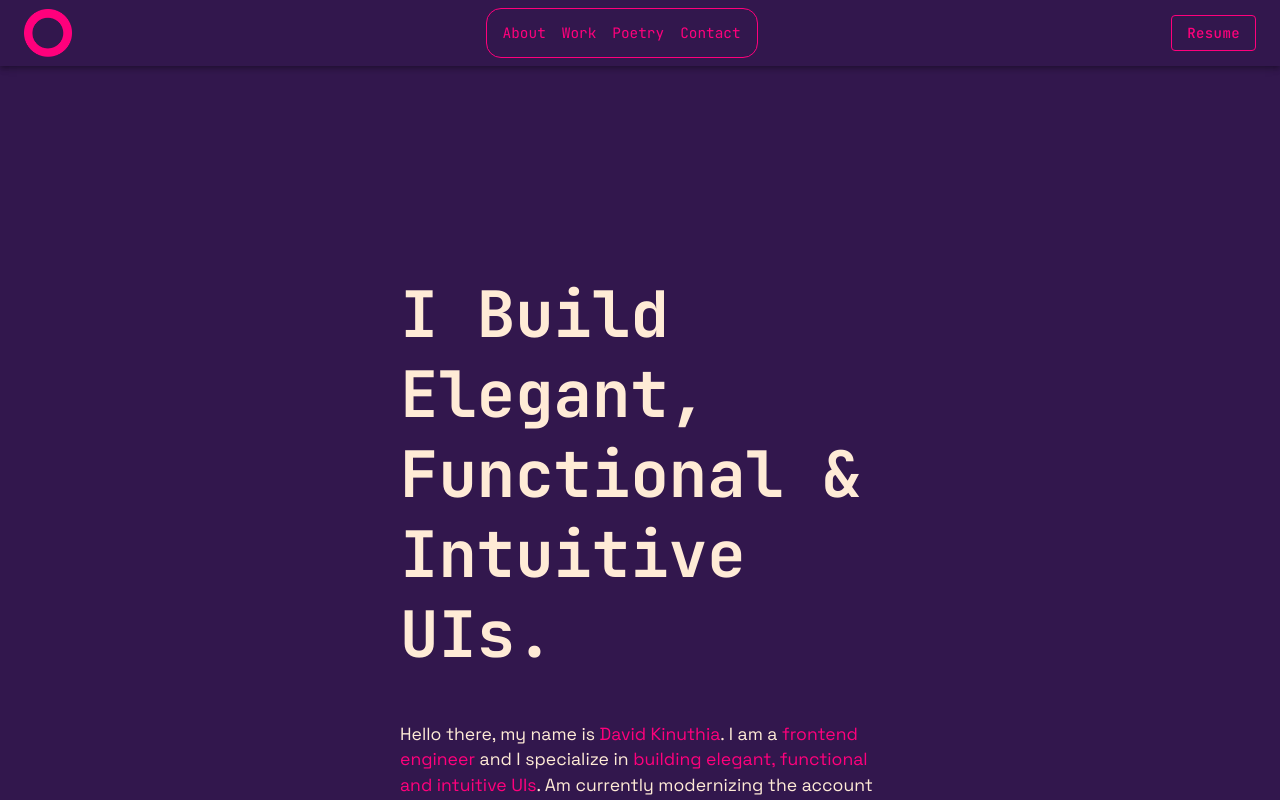
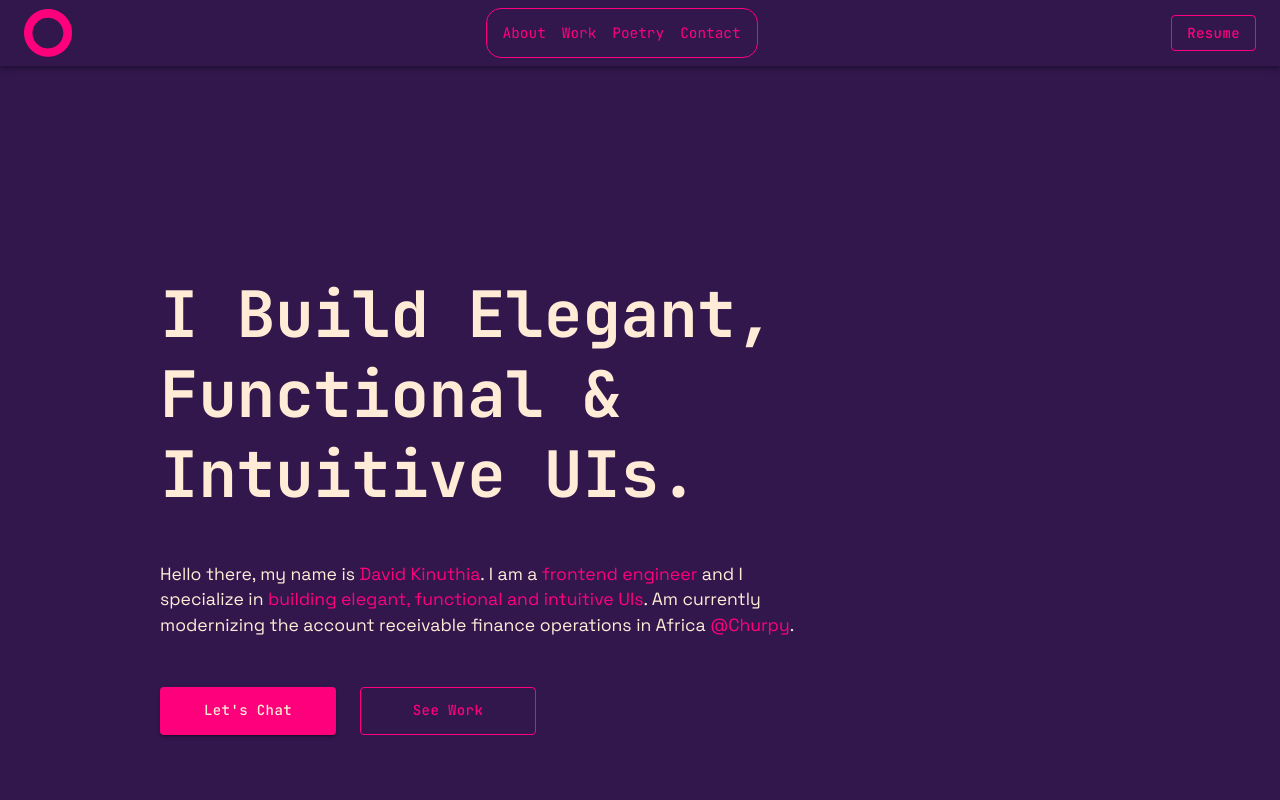
Before and after one commit to kd-kinuthiadavid/kdio-dev, a Next.js app: page / in a window 1280 px wide. Shown: the top 800 px of the page. Built offline with nearby package versions, Linux system fonts and the light colour scheme.

Commit message:
fix(styles): make improvements to the responsiveness of the text
... in the HeroSection

- This also creates an additional isXlDesktop break point

```diff
--- a/components/HeroSection/index.tsx
+++ b/components/HeroSection/index.tsx
@@ -87,11 +87,11 @@ const Wrapper = styled.div`
     overflow-wrap: break-word; // or 'word-wrap: break-word';
     margin: 0;
 
-    @media (max-width: ${({ theme }) => theme.breakPoints.isDesktop}) {
-      max-width: 65vw;
+    @media (min-width: ${({ theme }) => theme.breakPoints.isDesktop}) {
+      max-width: 60vw;
     }
 
-    @media (min-width: ${({ theme }) => theme.breakPoints.isDesktop}) {
+    @media (min-width: ${({ theme }) => theme.breakPoints.isXlDesktop}) {
       max-width: 50vw;
     }
 
@@ -126,8 +126,12 @@ const Wrapper = styled.div`
       max-width: 80vw;
     }
 
-    @media (min-width: ${({ theme }) => theme.breakPoints.isTablet}) {
-      max-width: 40vw;
+    @media (min-width: ${({ theme }) => theme.breakPoints.isDesktop}) {
+      max-width: 50vw;
+    }
+
+    @media (min-width: ${({ theme }) => theme.breakPoints.isXlDesktop}) {
+      max-width: 35vw;
     }
 
     .highlighted_link:hover {
--- a/pages/index.tsx
+++ b/pages/index.tsx
@@ -22,20 +22,27 @@ export default function Home() {
 }
 
 const StyledMain = styled.main`
-  padding: 0 10rem;
+  // from isTablet going up; between isTb and isXlD
+  @media (min-width: ${({ theme }) => theme.breakPoints.isTablet}) {
+    padding: 0 10rem;
+  }
 
-  @media (min-width: ${({ theme }) => theme.breakPoints.isDesktop}) {
+  // from isXlD going up
+  @media (min-width: ${({ theme }) => theme.breakPoints.isXlDesktop}) {
     padding: 0 25rem;
   }
 
+  // from isTb going down; btwn isTb and isMb
   @media (max-width: ${({ theme }) => theme.breakPoints.isTablet}) {
     padding: 0 5rem;
   }
 
+  // from isMb going down; btwn isMb and isSm
   @media (max-width: ${({ theme }) => theme.breakPoints.isMobile}) {
     padding: 0 2rem;
   }
 
+  // from isSm goind down, i.e, this is the default.
   @media (max-width: ${({ theme }) => theme.breakPoints.isSmallMobile}) {
     padding: 0 1rem;
   }
--- a/styled.d.ts
+++ b/styled.d.ts
@@ -25,6 +25,7 @@ declare module 'styled-components' {
       isMobile: string;
       isTablet: string;
       isDesktop: string;
+      isXlDesktop: string;
     };
   }
 }
--- a/theme.ts
+++ b/theme.ts
@@ -24,6 +24,7 @@ const defaultTheme: DefaultTheme = {
     isSmallMobile: "500px",
     isTablet: "900px",
     isDesktop: "1280px",
+    isXlDesktop: "1500px",
   },
 };
 
```
